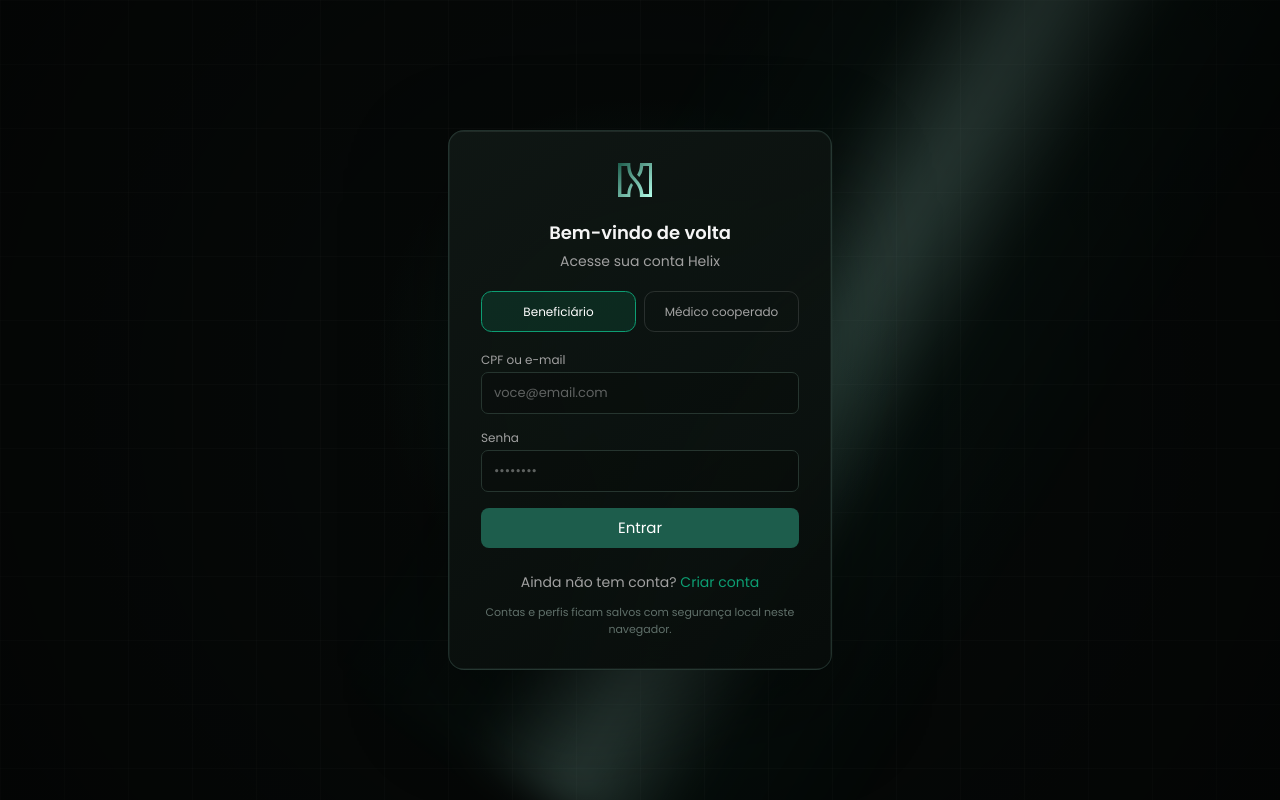
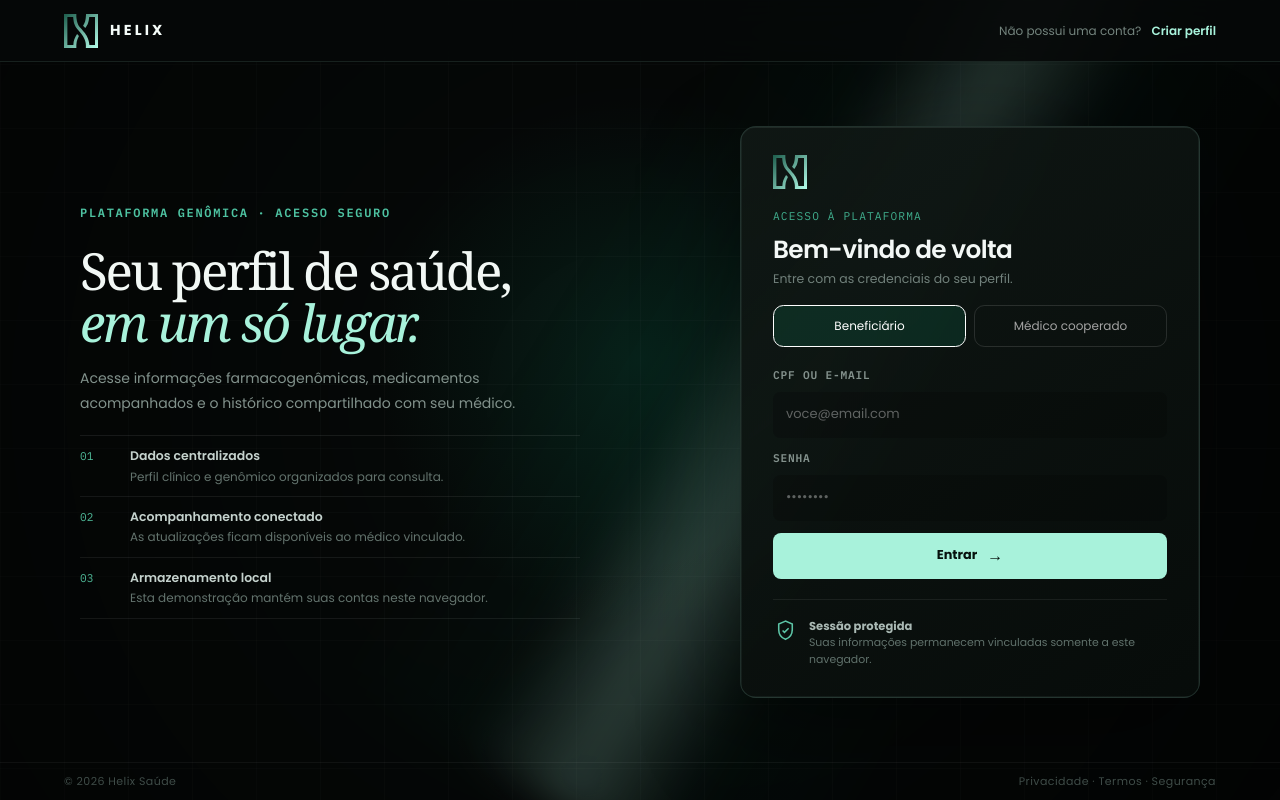
Before and after one commit to dpsanz/helix-app-demo, a React (Vite) app in the folder helix-app-demo/: page / in a window 1280 px wide. Built offline with nearby package versions, Linux system fonts and the light colour scheme.

Commit message:
Checkpoint

```diff
--- a/helix-app-demo/src/App.css
+++ b/helix-app-demo/src/App.css
@@ -1104,3 +1104,104 @@ button:active:not(:disabled) { transform: scale(.975); }
   .stepper small { font-size: .625rem; }
   .content-heading h2 { font-size: 1.8rem; }
 }
+
+/* Viewport responsivo: navegação sempre acessível e densidade por altura */
+.signup-page, .login-page {
+  min-height: 100vh;
+  min-height: 100dvh;
+  overflow-x: hidden;
+  overflow-y: auto;
+}
+
+.signup-nav, .auth-nav {
+  position: sticky;
+  z-index: 30;
+  top: 0;
+  flex: 0 0 72px;
+  height: 72px;
+  box-sizing: border-box;
+  background: rgba(6, 9, 8, .88);
+  border-bottom: 1px solid rgba(168,242,219,.11);
+  backdrop-filter: blur(18px);
+  -webkit-backdrop-filter: blur(18px);
+}
+
+.signup-wrap {
+  min-height: calc(100dvh - 117px);
+  box-sizing: border-box;
+  padding-top: clamp(18px, 3vh, 34px);
+  padding-bottom: clamp(18px, 3vh, 34px);
+}
+
+.signup-card { min-height: 0; }
+.signup-intro h1 { font-family: Georgia, 'Times New Roman', serif; letter-spacing: -.045em; }
+.content-heading h2, .signup-card-head div span, .consent-card strong { font-family: Georgia, 'Times New Roman', serif; letter-spacing: -.025em; }
+
+/* Login alinhado à mesma estrutura visual do cadastro */
+.login-page { display: flex; flex-direction: column; padding: 0; }
+.auth-nav { display: flex; align-items: center; justify-content: space-between; padding: 0 clamp(24px, 5vw, 76px); }
+.auth-create-link { color: #74847e; font-size: .75rem; text-decoration: none; }
+.auth-create-link span { margin-left: 7px; color: #a8f2db; font-weight: 600; }
+.login-layout { position: relative; z-index: 1; flex: 1; width: min(1120px, calc(100% - 48px)); min-height: calc(100dvh - 117px); margin: 0 auto; padding: clamp(22px, 4vh, 46px) 0; box-sizing: border-box; display: grid; grid-template-columns: minmax(320px, .92fr) minmax(400px, .78fr); align-items: center; gap: clamp(55px, 9vw, 130px); }
+.login-context .signup-kicker { margin-bottom: 22px; }
+.login-context h1 { margin: 0; color: #f2f8f5; font-family: Georgia, 'Times New Roman', serif; font-size: clamp(2.7rem, 4.5vw, 4.45rem); font-weight: 400; line-height: 1.02; letter-spacing: -.045em; }
+.login-context h1 em { color: #a8f2db; font-weight: 400; }
+.login-context > p { max-width: 490px; margin: 24px 0 30px; color: #82928c; font-size: .875rem; line-height: 1.75; }
+.login-feature-list { display: grid; max-width: 500px; border-top: 1px solid rgba(255,255,255,.08); }
+.login-feature-list > div { display: grid; grid-template-columns: 38px 1fr; gap: 12px; padding: 14px 0; border-bottom: 1px solid rgba(255,255,255,.07); }
+.login-feature-list > div > span { padding-top: 2px; color: #4fb998; font-family: var(--font-mono); font-size: .7rem; }
+.login-feature-list p { color: #63736d; font-size: .75rem; line-height: 1.55; }
+.login-feature-list strong { display: block; margin-bottom: 2px; color: #c5d2cd; font-size: .78rem; font-weight: 600; }
+.login-card { width: 100%; max-width: 460px; justify-self: end; box-sizing: border-box; padding: clamp(28px, 3.2vw, 40px); }
+.login-card-heading { margin-bottom: 22px; }
+.login-card-heading .login-brand { justify-content: flex-start; margin-bottom: 22px; }
+.login-card-heading > span { color: #40af8e; font-family: var(--font-mono); font-size: .7rem; letter-spacing: .1em; text-transform: uppercase; }
+.login-card-heading h2 { margin: 7px 0 4px; color: #f3f8f6; font-size: 1.55rem; line-height: 1.25; font-weight: 600; letter-spacing: -.025em; }
+.login-card-heading p { color: #71807b; font-size: .78rem; }
+.login-role-tabs { display: grid; grid-template-columns: 1fr 1fr; gap: 8px; margin-bottom: 20px; }
+.login-form { display: grid; gap: 15px; }
+.login-form label { display: grid; gap: 7px; }
+.login-form label > span { color: #83918c; font-family: var(--font-mono); font-size: .7rem; font-weight: 600; letter-spacing: .07em; text-transform: uppercase; }
+.login-input { width: 100%; min-height: 46px; box-sizing: border-box; padding: 10px 13px; color: #e3ede9; }
+.login-submit { min-height: 46px; display: flex; align-items: center; justify-content: center; gap: 10px; color: #06110d; background: #a8f2db; border-radius: 8px; font-size: .8rem; font-weight: 700; transition: all 260ms var(--ease-helix); }
+.login-submit:hover:not(:disabled) { background: #c9ffef; transform: translateY(-1px); box-shadow: 0 10px 28px rgba(20,166,125,.2); }
+.login-submit span { font-size: 1rem; }
+.login-security { margin-top: 20px; padding-top: 18px; display: flex; gap: 11px; border-top: 1px solid rgba(255,255,255,.07); }
+.login-security svg { width: 25px; height: 25px; flex: 0 0 auto; fill: none; stroke: #5cc4a6; stroke-width: 1.5; }
+.login-security p { color: #60716b; font-size: .68rem; line-height: 1.55; }
+.login-security strong { display: block; color: #aab9b4; font-size: .72rem; }
+
+@media (min-width: 901px) and (max-height: 820px) {
+  .signup-nav, .auth-nav { height: 62px; flex-basis: 62px; }
+  .signup-footer { min-height: 38px; }
+  .signup-wrap, .login-layout { min-height: calc(100dvh - 100px); padding-top: 14px; padding-bottom: 14px; }
+  .signup-card-head { height: 60px; }
+  .stepper { margin-top: 18px; margin-bottom: 19px; }
+  .signup-content { min-height: 350px; }
+  .signup-actions { margin-top: 14px; }
+  .signup-intro h1 { font-size: clamp(2.7rem, 4vw, 4rem); }
+  .signup-intro > p { margin-top: 18px; margin-bottom: 24px; }
+  .login-context h1 { font-size: clamp(2.6rem, 4vw, 3.8rem); }
+  .login-context > p { margin: 18px 0 20px; }
+  .login-feature-list > div { padding: 10px 0; }
+  .login-card { padding: 28px 32px; }
+  .login-card-heading { margin-bottom: 16px; }
+  .login-card-heading .login-brand { margin-bottom: 14px; }
+  .login-form { gap: 12px; }
+}
+
+@media (max-width: 900px) {
+  .login-layout { width: min(520px, calc(100% - 32px)); grid-template-columns: 1fr; padding: 28px 0; }
+  .login-context { display: none; }
+  .login-card { justify-self: center; }
+}
+
+@media (max-width: 560px) {
+  .signup-nav, .auth-nav { height: 64px; flex-basis: 64px; padding: 0 18px; }
+  .auth-create-link { font-size: 0; }
+  .auth-create-link span { font-size: .72rem; }
+  .signup-wrap { min-height: calc(100dvh - 109px); }
+  .login-layout { min-height: calc(100dvh - 109px); width: calc(100% - 24px); padding: 18px 0; }
+  .login-card { padding: 24px 20px; }
+  .signup-card { min-height: 0; }
+}
--- a/helix-app-demo/src/index.css
+++ b/helix-app-demo/src/index.css
@@ -1,4 +1,4 @@
-@import url('https://fonts.googleapis.com/css2?family=Cormorant+Garamond:wght@500;600&family=IBM+Plex+Mono:wght@400;500;600&family=Poppins:wght@400;500;600;700&display=swap');
+@import url('https://fonts.googleapis.com/css2?family=IBM+Plex+Mono:wght@400;500;600&family=Poppins:wght@400;500;600;700&display=swap');
 @import "tailwindcss";
 
 @theme {
@@ -7,7 +7,7 @@
   --color-helix-lightgreen: #0D9E73;
   --font-sans: "Poppins", ui-sans-serif, system-ui, sans-serif;
   --font-mono: "IBM Plex Mono", ui-monospace, SFMono-Regular, Consolas, monospace;
-  --font-serif: "Cormorant Garamond", Georgia, "Times New Roman", serif;
+  --font-serif: Georgia, "Times New Roman", serif;
   --text-ui-caption: 0.75rem;
   --text-ui-small: 0.8125rem;
   --text-ui-body: 0.9375rem;
--- a/helix-app-demo/src/pages/Auth/Login.tsx
+++ b/helix-app-demo/src/pages/Auth/Login.tsx
@@ -1,8 +1,12 @@
-import { useState } from 'react'
+import { useEffect, useState } from 'react'
 import { Link, useNavigate } from 'react-router-dom'
 import { authenticate } from '../../data/helixDb'
 import { useAuth } from '../../hooks/useAuth'
 import type { AccessRole } from '../../hooks/useAuth'
+
+function ShieldIcon() {
+  return <svg viewBox="0 0 24 24" aria-hidden="true"><path d="M12 3 5.5 5.8v5.5c0 4.1 2.7 7.8 6.5 9.2 3.8-1.4 6.5-5.1 6.5-9.2V5.8L12 3Z" /><path d="m9.2 12 1.8 1.8 4-4" /></svg>
+}
 
 export default function Login() {
   const [cpfEmail, setCpfEmail] = useState('')
@@ -12,6 +16,8 @@ export default function Login() {
   const [loading, setLoading] = useState(false)
   const { login } = useAuth()
   const navigate = useNavigate()
+
+  useEffect(() => { window.scrollTo(0, 0) }, [])
 
   async function handleSubmit(event: React.FormEvent) {
     event.preventDefault()
@@ -28,24 +34,40 @@ export default function Login() {
     }
   }
 
-  return <div className="login-page page-enter min-h-screen flex items-center justify-center px-4">
-    <div className="login-card ui-card w-full max-w-sm rounded-2xl p-8">
-      <div className="login-brand"><img src="/logo.svg" alt="" /><strong></strong></div>
-      <h1 className="text-lg font-semibold mb-1 text-center">Bem-vindo de volta</h1>
-      <p className="text-sm text-neutral-400 mb-5 text-center">Acesse sua conta Helix</p>
-      <div className="grid grid-cols-2 gap-2 mb-5" role="group" aria-label="Tipo de acesso">
-        <button type="button" onClick={() => { setRole('beneficiary'); setError('') }} className={`access-option ${role === 'beneficiary' ? 'access-option-active' : ''}`}>Beneficiário</button>
-        <button type="button" onClick={() => { setRole('doctor'); setError('') }} className={`access-option ${role === 'doctor' ? 'access-option-active' : ''}`}>Médico cooperado</button>
+  return <main className="login-page page-enter">
+    <header className="auth-nav">
+      <Link to="/" className="signup-brand" aria-label="Helix — início"><img src="/logo.svg" alt="" /><div><strong>HELIX</strong></div></Link>
+      <Link to="/cadastro" className="auth-create-link">Não possui uma conta? <span>Criar perfil</span></Link>
+    </header>
+
+    <section className="login-layout">
+      <aside className="login-context">
+        <span className="signup-kicker">PLATAFORMA GENÔMICA · ACESSO SEGURO</span>
+        <h1>Seu perfil de saúde,<br /><em>em um só lugar.</em></h1>
+        <p>Acesse informações farmacogenômicas, medicamentos acompanhados e o histórico compartilhado com seu médico.</p>
+        <div className="login-feature-list">
+          <div><span>01</span><p><strong>Dados centralizados</strong>Perfil clínico e genômico organizados para consulta.</p></div>
+          <div><span>02</span><p><strong>Acompanhamento conectado</strong>As atualizações ficam disponíveis ao médico vinculado.</p></div>
+          <div><span>03</span><p><strong>Armazenamento local</strong>Esta demonstração mantém suas contas neste navegador.</p></div>
+        </div>
+      </aside>
+
+      <div className="login-card ui-card">
+        <div className="login-card-heading"><div className="login-brand"><img src="/logo.svg" alt="" /></div><span>Acesso à plataforma</span><h2>Bem-vindo de volta</h2><p>Entre com as credenciais do seu perfil.</p></div>
+        <div className="login-role-tabs" role="group" aria-label="Tipo de acesso">
+          <button type="button" onClick={() => { setRole('beneficiary'); setError('') }} className={`access-option ${role === 'beneficiary' ? 'access-option-active' : ''}`}>Beneficiário</button>
+          <button type="button" onClick={() => { setRole('doctor'); setError('') }} className={`access-option ${role === 'doctor' ? 'access-option-active' : ''}`}>Médico cooperado</button>
+        </div>
+        <form onSubmit={handleSubmit} className="login-form">
+          <label><span>CPF ou e-mail</span><input type="text" value={cpfEmail} onChange={event => setCpfEmail(event.target.value)} className="login-input" placeholder="voce@email.com" autoComplete="username" required /></label>
+          <label><span>Senha</span><input type="password" value={senha} onChange={event => setSenha(event.target.value)} className="login-input" placeholder="••••••••" autoComplete="current-password" required /></label>
+          {error && <p className="auth-error" role="alert">{error}</p>}
+          <button type="submit" disabled={loading} className="login-submit">{loading ? 'Entrando…' : 'Entrar'}<span>→</span></button>
+        </form>
+        {role === 'doctor' && <div className="doctor-demo-access"><span>Acesso médico demonstrativo</span><button type="button" onClick={() => { setCpfEmail('medico@helix.com'); setSenha('medico123') }}>Usar credenciais</button></div>}
+        <div className="login-security"><ShieldIcon /><p><strong>Sessão protegida</strong>Suas informações permanecem vinculadas somente a este navegador.</p></div>
       </div>
-      <form onSubmit={handleSubmit} className="space-y-4">
-        <div><label className="text-xs text-neutral-400 mb-1 block">CPF ou e-mail</label><input type="text" value={cpfEmail} onChange={event => setCpfEmail(event.target.value)} className="login-input w-full border rounded-lg px-3 py-2 text-sm focus:outline-none" placeholder="voce@email.com" autoComplete="username" required /></div>
-        <div><label className="text-xs text-neutral-400 mb-1 block">Senha</label><input type="password" value={senha} onChange={event => setSenha(event.target.value)} className="login-input w-full border rounded-lg px-3 py-2 text-sm focus:outline-none" placeholder="••••••••" autoComplete="current-password" required /></div>
-        {error && <p className="auth-error" role="alert">{error}</p>}
-        <button type="submit" disabled={loading} className="helix-button-hover w-full bg-helix-green hover:bg-helix-lightgreen text-white font-medium py-2 rounded-lg">{loading ? 'Entrando…' : 'Entrar'}</button>
-      </form>
-      {role === 'doctor' && <div className="doctor-demo-access"><span>Acesso médico demonstrativo</span><button type="button" onClick={() => { setCpfEmail('medico@helix.com'); setSenha('medico123') }}>Preencher credenciais</button></div>}
-      <p className="text-center text-sm text-neutral-400 mt-6">Ainda não tem conta? <Link to="/cadastro" className="text-helix-lightgreen hover:underline">Criar conta</Link></p>
-      <p className="login-storage-note">Contas e perfis ficam salvos com segurança local neste navegador.</p>
-    </div>
-  </div>
+    </section>
+    <footer className="signup-footer"><span>© 2026 Helix Saúde</span><span>Privacidade · Termos · Segurança</span></footer>
+  </main>
 }
```
Also changed, not shown: helix-app-demo/src/pages/Cadastro/Cadastro.tsx (+5 -3 lines).
